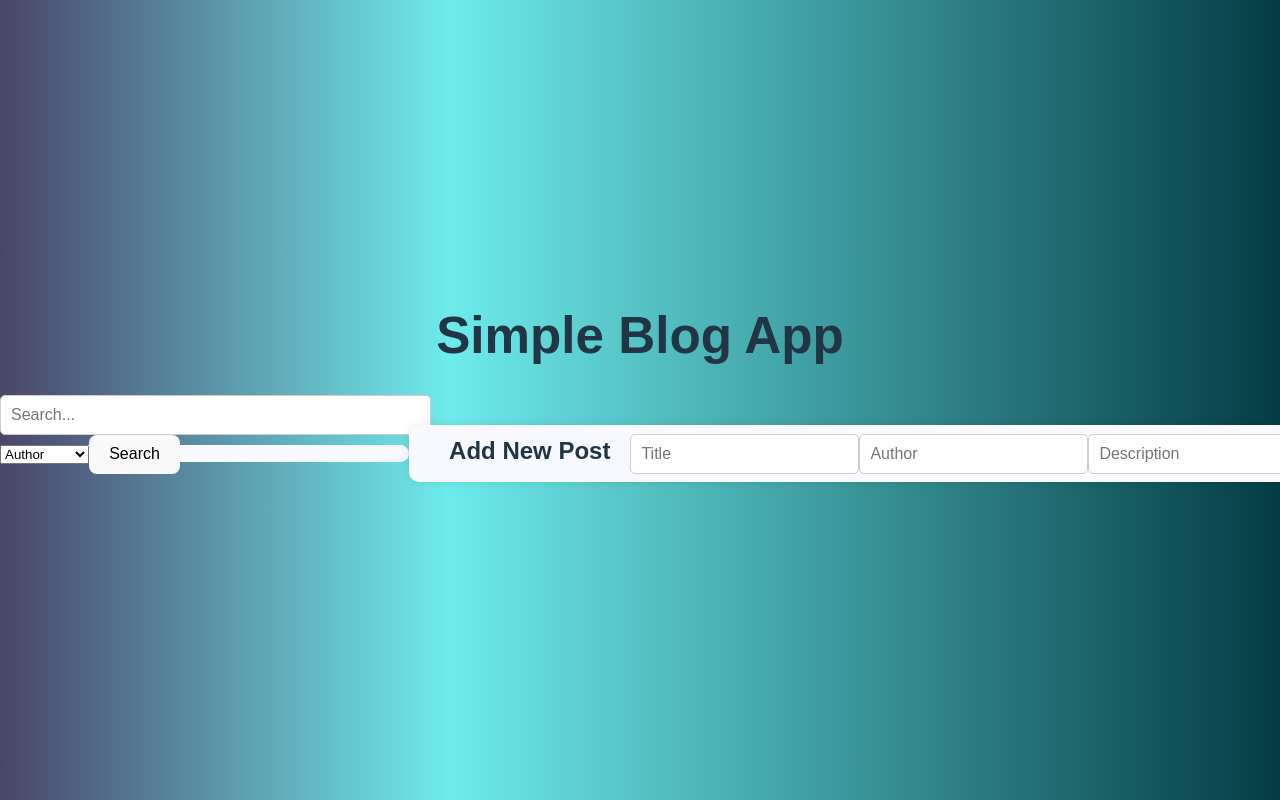
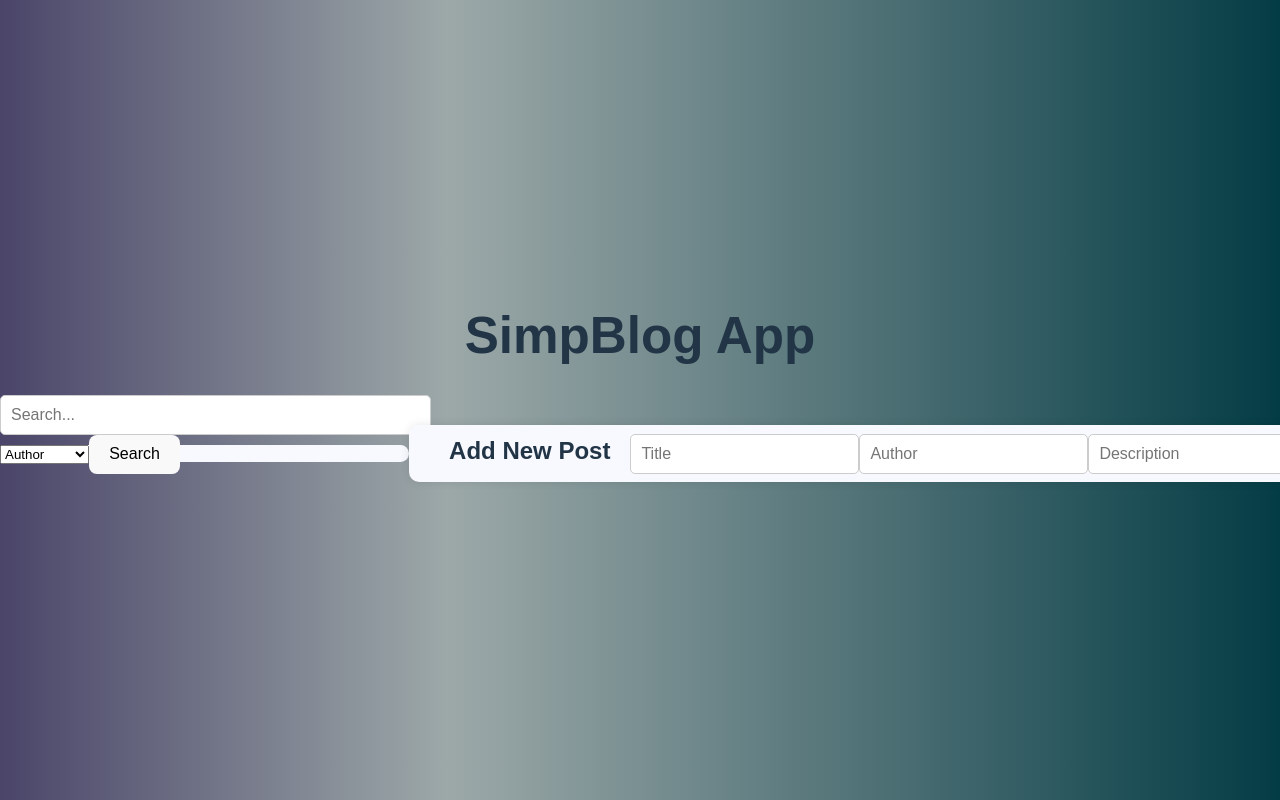
Before and after one commit to jaydipg48/SimpBlogPage, a React app in the folder miniblog/: page / in a window 1280 px wide. Shown: the top 800 px of the page. Built offline with nearby package versions, Linux system fonts and the light colour scheme; the HTML template or start-up script is replaced by a standard one.

Commit message:
FewWw...

```diff
--- a/miniblog/src/App.css
+++ b/miniblog/src/App.css
@@ -5,7 +5,7 @@ body {
   background: linear-gradient(
     90deg,
     rgb(74, 69, 105) 0%,
-    rgba(8, 221, 221, 0.589) 35%,
+    rgba(88, 108, 108, 0.589) 35%,
     rgb(4, 60, 69) 100%
   );
 }
@@ -77,7 +77,7 @@ h2 {
 }
 
 .blog-post {
-  background-color: #fff;
+  background-color: ghostwhite;
   border: 1px solid #ddd;
   border-radius: 10px;
   padding: 20px;
--- a/miniblog/src/App.jsx
+++ b/miniblog/src/App.jsx
@@ -66,7 +66,7 @@ function App() {
 
   return (
     <div className="App">
-      <h1>Simple Blog App</h1>
+      <h1>SimpBlog App</h1>
       <SearchBar onSearch={handleSearch} />
       <BlogForm onSave={handleSavePost} isEditing={isEditing} editId={editId} editedPost={editedPost} />
       <BlogList
```
